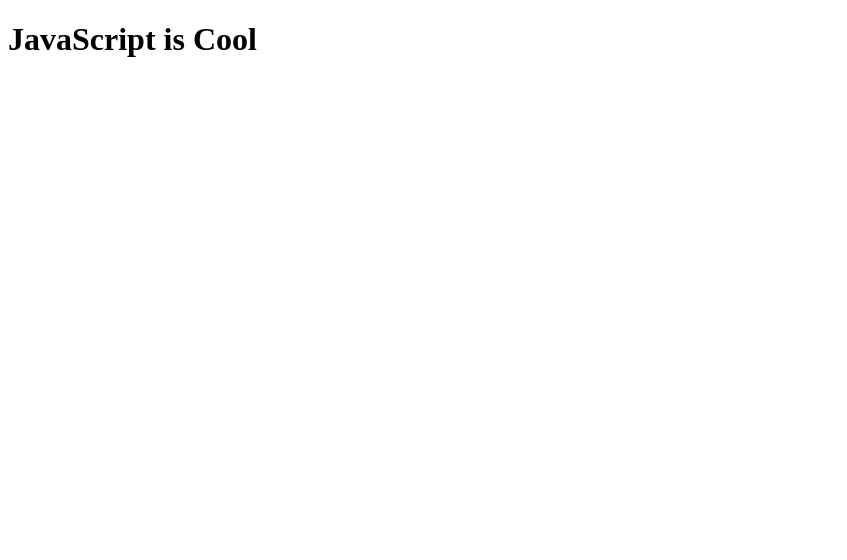
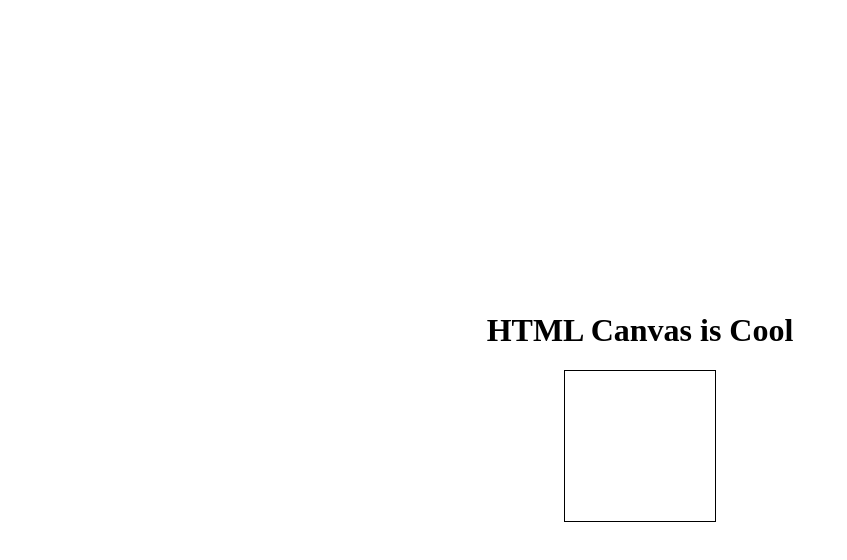
Before and after one commit to CRIS-CS-JavaScript/javascript-canvas-skeleton, a plain HTML site: page index.html in a window 1280 px wide. Shown: the whole page, without its empty margins (0-847 px from the left). Drawn offline with Linux system fonts and the light colour scheme.

Commit message:
HTML canvas starter code

```diff
--- a/index.html
+++ b/index.html
@@ -1,12 +1,15 @@
-<!DOCTYPE html>
-<html lang="en">
+<!doctype html>
+<html lang="en-US">
   <head>
-    <meta charset="utf-8">
-    <title>JavaScript Test Page</title>
+    <meta charset="utf-8" />
+    <title>Canvas tutorial</title>
     <link href="styles/style.css" rel="stylesheet" type="text/css">
   </head>
   <body>
-    <h1>JavaScript is Cool</h1>
+    <main>
+      <h1>HTML Canvas is Cool</h1>
+      <canvas id="canvas" width="150" height="150"></canvas>
+    </main>
     <script src="scripts/main.js"></script>
   </body>
 </html>
--- a/scripts/main.js
+++ b/scripts/main.js
@@ -0,0 +1,7 @@
+// draw inside the canvas element
+function draw() {
+  const canvas = document.getElementById("canvas");
+  const ctx = canvas.getContext("2d");
+}
+
+draw();
--- a/styles/style.css
+++ b/styles/style.css
@@ -0,0 +1,15 @@
+body {
+  /* center child <main> horizontally and vertically */
+  display: flex;
+  justify-content: center;
+  align-items: center;
+  height: 100vh;
+}
+
+main {
+  text-align: center;
+}
+
+canvas {
+  border: 1px solid black;
+}
```
Also changed, not shown: 2 other files.
